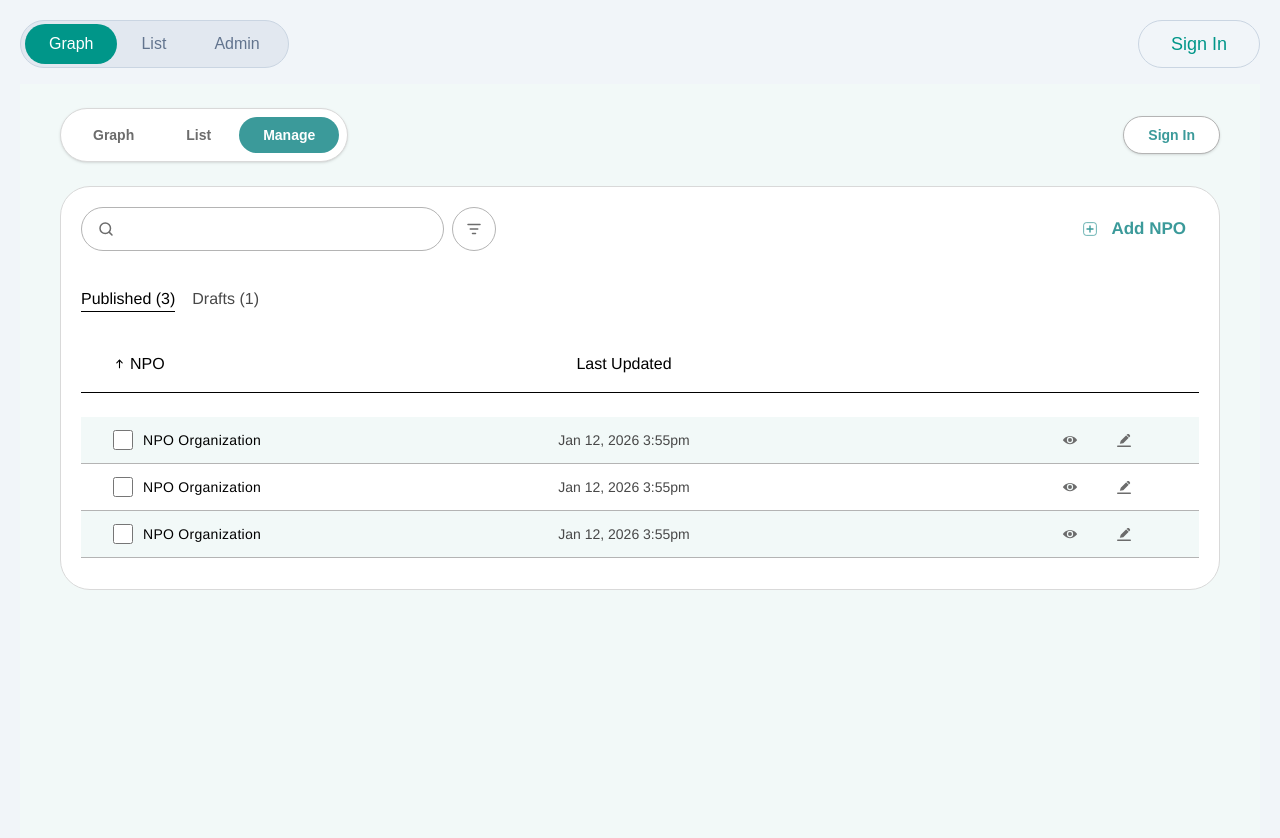
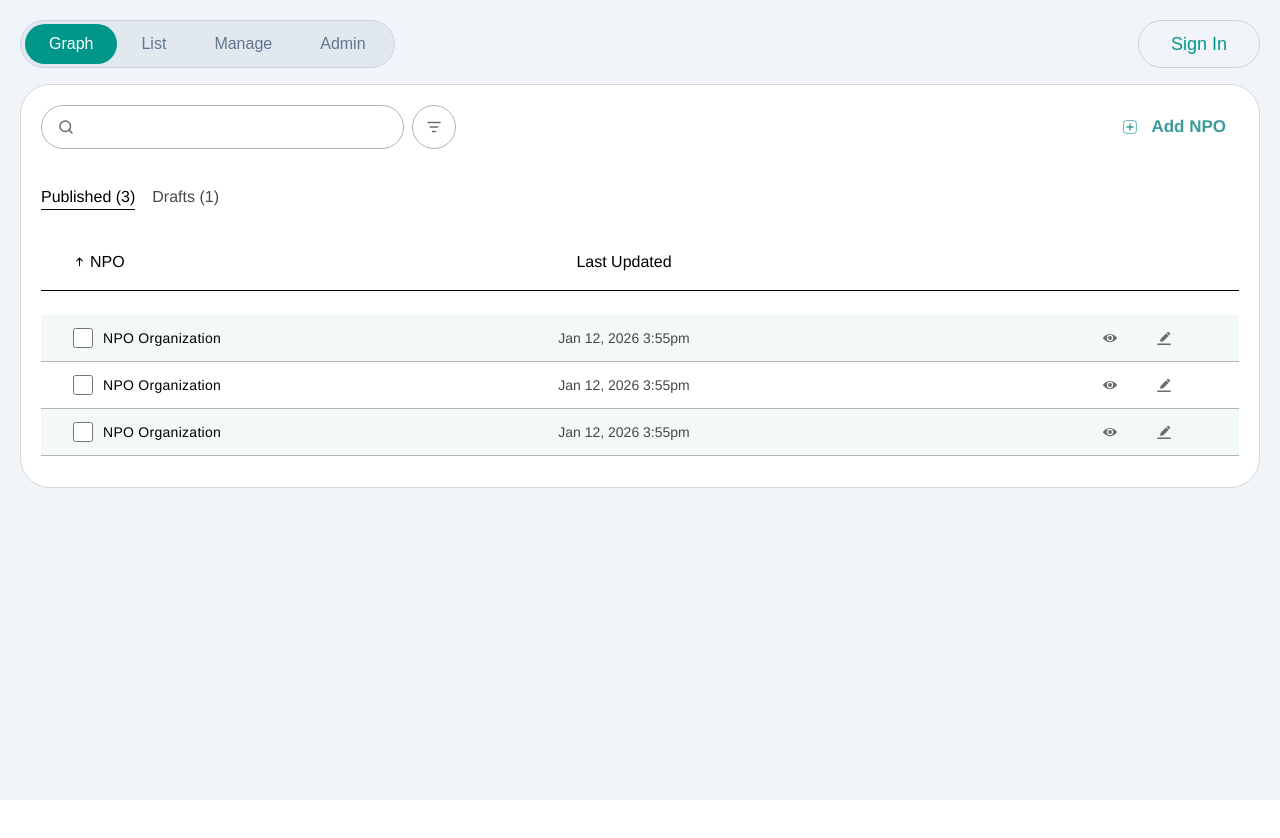
Before and after one commit to TritonSE/David-Brower-Center, a Next.js app in the folder frontend/: page /manage in a window 1280 px wide. Shown: the top 838 px of the page. After the commit the page ends 800 px from the top, so only its background shows below. Built offline with nearby package versions, Linux system fonts and the light colour scheme.

Commit message:
Removed extra navbar and fixed spacing

```diff
--- a/frontend/src/app/components/HomePage.tsx
+++ b/frontend/src/app/components/HomePage.tsx
@@ -5,7 +5,6 @@ import { useCallback, useEffect, useMemo, useRef, useState } from "react";
 import { LeafIcon, LocationIcon, MoneyIcon, PeopleIcon } from "./icons/AppIcons";
 import NpoListView from "./NpoListView";
 import NpoProfileCard from "./NpoProfileCard";
-import PageNavBar from "./PageNavBar";
 
 import type { Row } from "./NpoListView";
 
--- a/frontend/src/app/components/ManagePage.tsx
+++ b/frontend/src/app/components/ManagePage.tsx
@@ -4,7 +4,6 @@ import Image from "next/image";
 import { useMemo, useState } from "react";
 
 import { FilterIcon, SearchIcon, SortArrowIcon } from "./icons/AppIcons";
-import PageNavBar from "./PageNavBar";
 
 type ManageStatus = "published" | "draft";
 
@@ -57,9 +56,7 @@ export default function ManagePage() {
   }
 
   return (
-    <div className="min-h-screen bg-[#f2f9f8] px-4 py-6 md:px-8 lg:px-10">
-      <PageNavBar activeTab="manage" />
-
+    <div>
       <section className="rounded-[30px] border border-[#d9d9d9] bg-white px-5 pb-[31px] pt-[20px]">
         <div className="flex flex-col gap-[36px]">
           <div className="flex items-center justify-between gap-[24px] pr-[13px]">
@@ -162,7 +159,7 @@ export default function ManagePage() {
                     )}
                   >
                     <div className="flex items-center">
-                      <div className="flex flex-1 items-center gap-[10px]">
+                      <div className="flex w-1/3 shrink-0 items-center gap-[10px]">
                         <label className="flex h-5 w-5 cursor-pointer items-center justify-center">
                           <input
                             type="checkbox"
--- a/frontend/src/app/components/PageNavBar.tsx
+++ /dev/null
@@ -1,44 +0,0 @@
-"use client";
-
-import Link from "next/link";
-
-type NavTab = "graph" | "list" | "manage";
-
-type PageNavBarProps = {
-  activeTab: NavTab;
-};
-
-function tabClassName(active: boolean) {
-  if (active) {
-    return "rounded-[40px] bg-[#3b9a9a] px-6 py-2 text-sm font-semibold text-white";
-  }
-
-  return "rounded-[40px] px-6 py-2 text-sm font-semibold text-[#6c6c6c] hover:text-[#3b9a9a]";
-}
-
-export default function PageNavBar({ activeTab }: PageNavBarProps) {
-  return (
-    <header className="mb-6 flex items-center justify-between">
-      <div className="flex items-center gap-3">
-        <div className="flex items-center gap-1 rounded-[30px] border border-[#d9d9d9] bg-white p-2 shadow-sm">
-          <Link href="/" className={tabClassName(activeTab === "graph")}>
-            Graph
-          </Link>
-          <Link href="/" className={tabClassName(activeTab === "list")}>
-            List
-          </Link>
-          <Link href="/manage" className={tabClassName(activeTab === "manage")}>
-            Manage
-          </Link>
-        </div>
-      </div>
-
-      <button
-        className="rounded-[40px] border border-[#b4b4b4] bg-white px-6 py-2 text-sm font-semibold text-[#3b9a9a] shadow-sm"
-        type="button"
-      >
-        Sign In
-      </button>
-    </header>
-  );
-}
--- a/frontend/src/components/Navbar.tsx
+++ b/frontend/src/components/Navbar.tsx
@@ -3,11 +3,12 @@
 import Link from "next/link";
 import { useMemo, useState } from "react";
 
-export type NavbarView = "graph" | "list" | "admin";
+export type NavbarView = "graph" | "list" | "manage" | "admin";
 
 const viewRoutes: Record<NavbarView, string> = {
   graph: "/",
   list: "/list",
+  manage: "/manage",
   admin: "/profile",
 };
 
@@ -34,7 +35,7 @@ export default function Navbar({
 
   const [activeView, setActiveView] = useState<NavbarView>(resolvedDefaultView);
 
-  const views: NavbarView[] = isAdmin ? ["graph", "list", "admin"] : ["graph", "list"];
+  const views: NavbarView[] = isAdmin ? ["graph", "list", "manage", "admin"] : ["graph", "list"];
 
   const handleSelect = (view: NavbarView) => {
     setActiveView(view);
```
